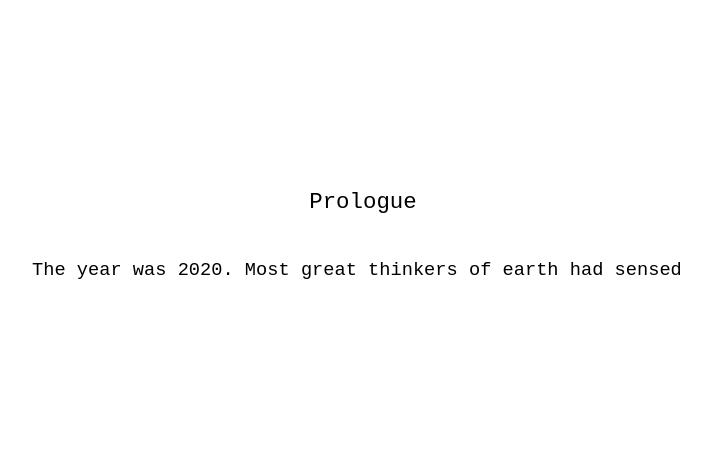
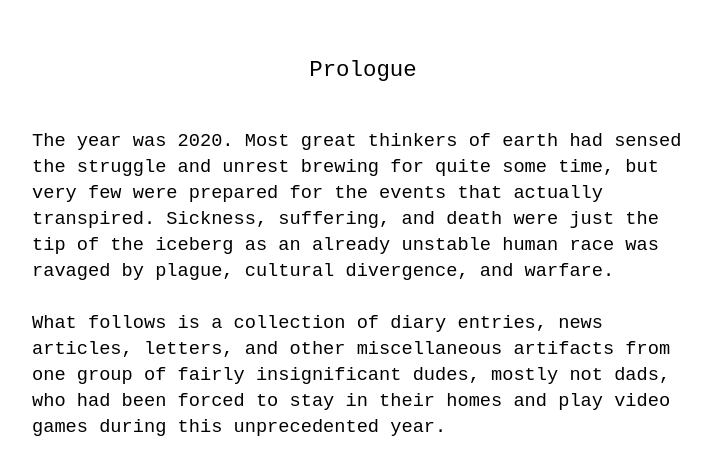
Before and after one commit to kduckets/tfw, a Next.js app: page / in a window 1280 px wide. Shown: the part 947-1421 px from the top of the page, without its empty margins (277-988 px from the left). Built offline with nearby package versions, Linux system fonts and the light colour scheme; a web font is replaced by a local one.

Commit message:
Update index.js

```diff
--- a/pages/index.js
+++ b/pages/index.js
@@ -1,5 +1,5 @@
 import Head from 'next/head'
-import Typewriter from 'typewriter-effect';
+// import Typewriter from 'typewriter-effect';
 
 export default function Home() {
   return (
@@ -26,7 +26,16 @@ export default function Home() {
         <p>
         <small>
 
-        <Typewriter
+        The year was 2020. Most great thinkers of earth had sensed the struggle and unrest brewing for
+        quite some time, but very few were prepared for the events that actually transpired. Sickness,
+        suffering, and death were just the tip of the iceberg as an already unstable human race was
+        ravaged by plague, cultural divergence, and warfare.
+
+        <br/> <br/> What follows is a collection of diary entries, news articles,
+        letters, and other miscellaneous artifacts from one group of fairly insignificant dudes,
+        mostly not dads, who had been forced to stay in their homes and play video games during this unprecedented year.
+
+        {/* <Typewriter
           options={{
             autoStart: true,
             loop: false,
@@ -47,7 +56,7 @@ export default function Home() {
             .typeString(' <i>The Flock Wars.</i>')
             .start();
           }}
-        />
+        /> */}
     </small>
            <br/>
            <br/>
```
